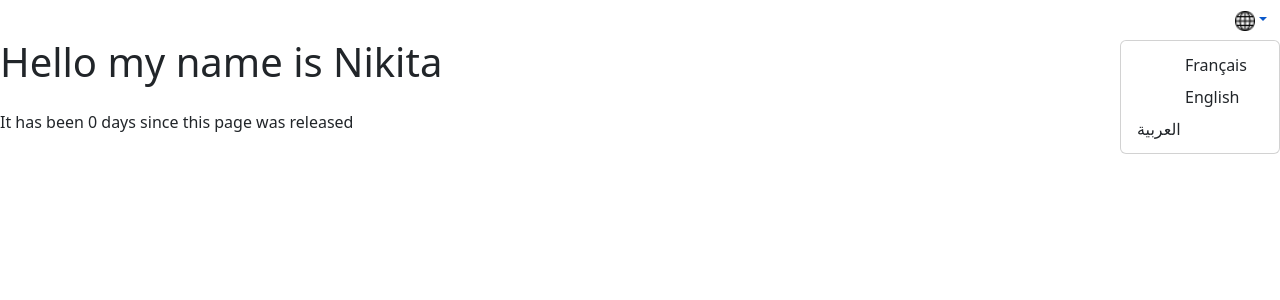
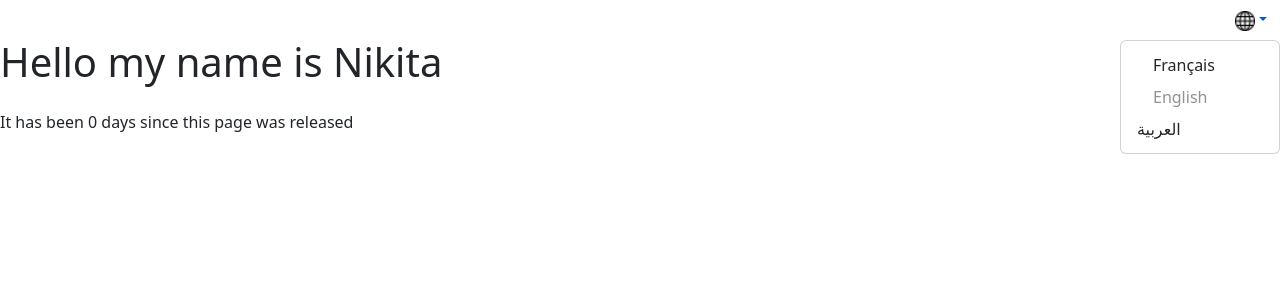
Before and after one commit to nikita-restdali/i18next, a React (Create React App) app: page / in a window 1280 px wide. Both pictures are taken after a click on the button 1250 px from the left and 19 px from the top of the page. Shown: the top 300 px of the page. Built offline with nearby package versions, Linux system fonts and the light colour scheme; some icons are missing.

Commit message:
changing indicate lang color and opacity

```diff
--- a/src/App.js
+++ b/src/App.js
@@ -60,8 +60,9 @@ function App() {
                 <li key={country_code}>
                   <button className="dropdown-item" onClick={() =>{
                       i18next.changeLanguage(code)
-                  }}>
-                    <span className={`flag-icon flag-icon-${country_code} mx-4`}></span>
+                  }}
+                  disabled ={code === currentLanguageCode}>
+                    <span className={`flag-icon flag-icon-${country_code} mx-2`} style={{opacity: code === currentLanguageCode ? 0.5 : 1}}></span>
                     {name}
                   </button>
                 </li>
```
